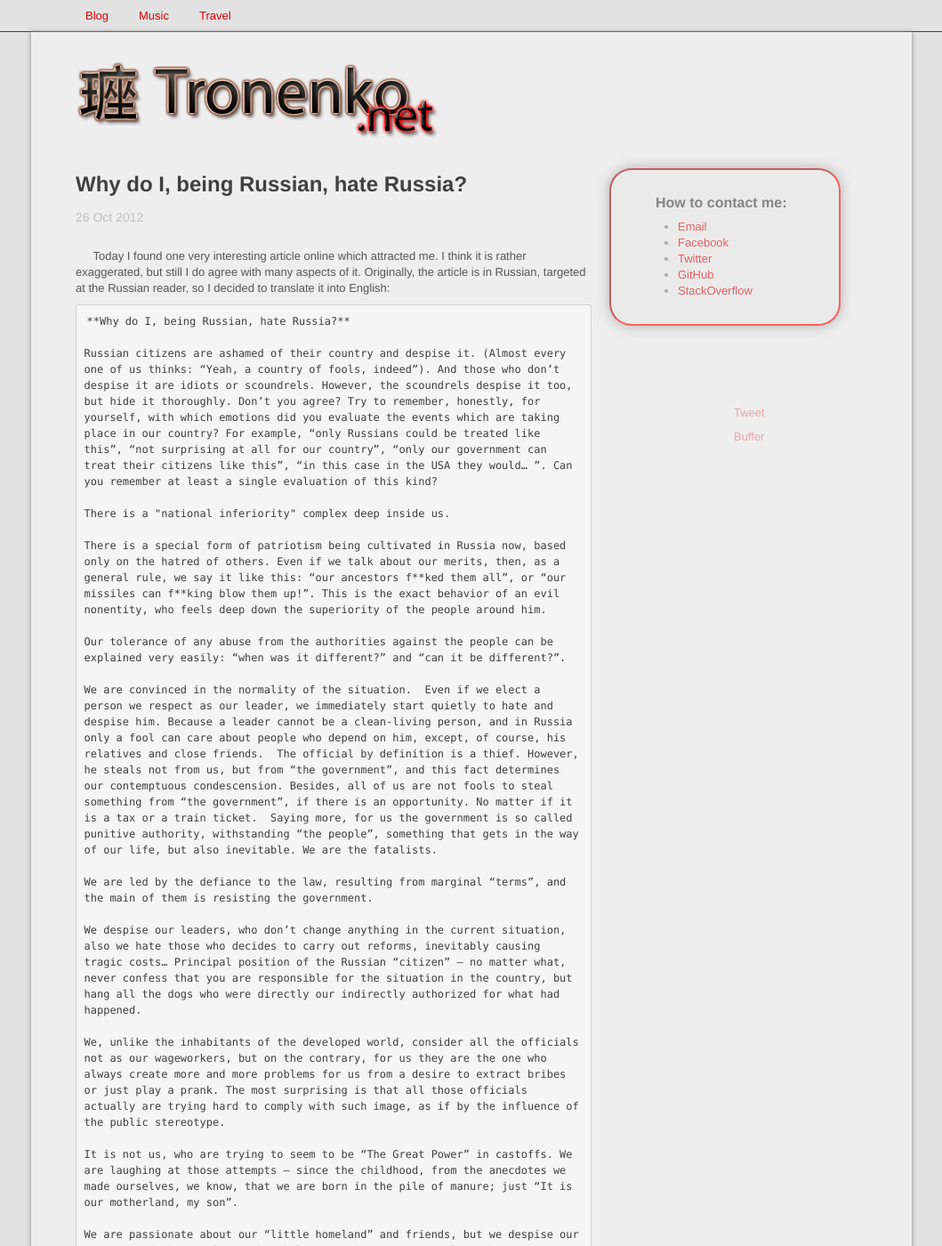
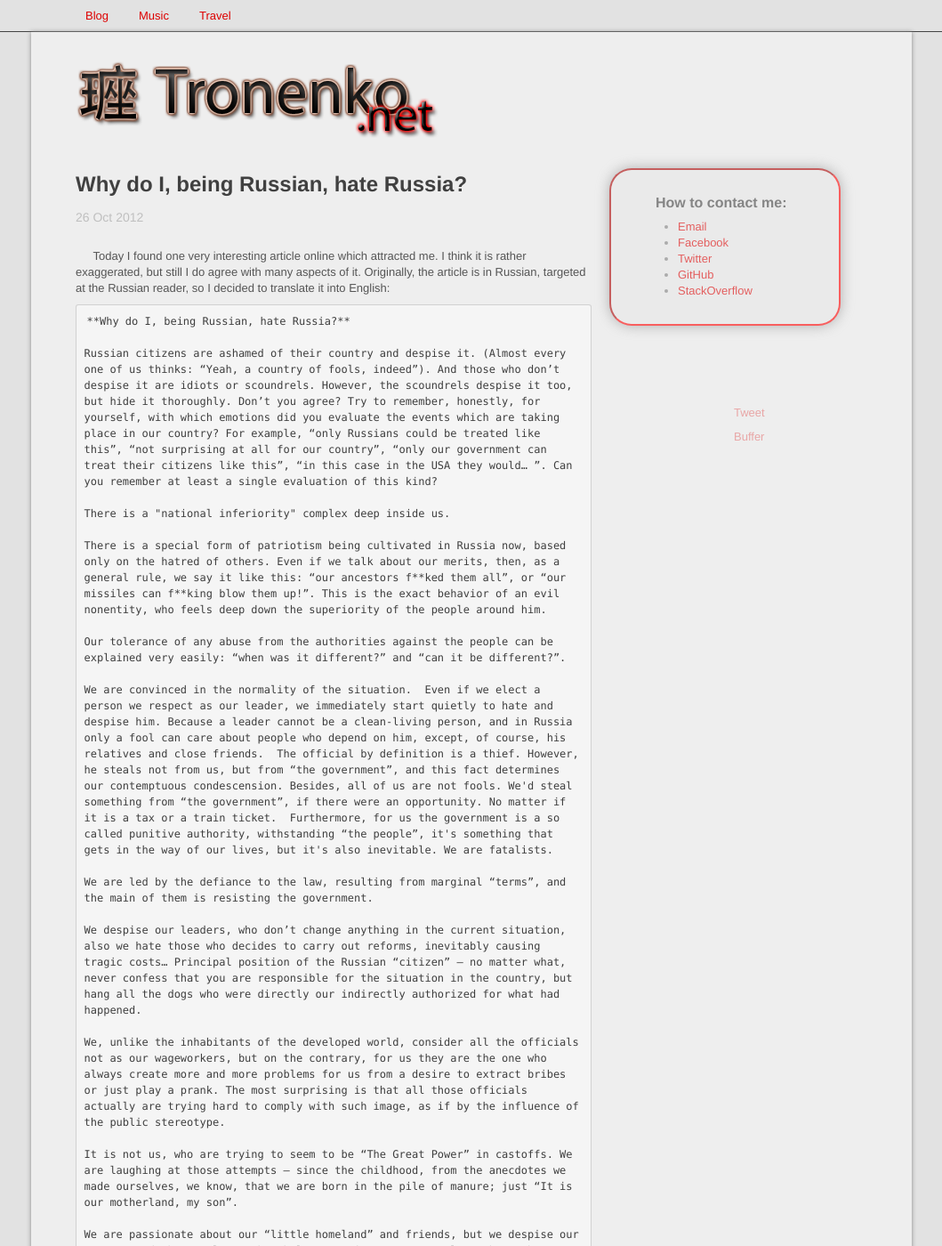
Before and after one commit to morphium/morphium.github.com, a Jekyll site: the page built from _posts/2012-10-26-why-do-i-hate-russia.markdown, in a window 1280 px wide and 1400 px high. Shown: the whole window at 89% size, without its empty margins (110-1169 px from the left). Built offline with Jekyll 4.4.1, drawn with Linux system fonts in a browser that asks for light colours; nearby versions of some CDN libraries; comment, search, counter and statistics services are not loaded; some of the changed text lies outside the part shown.

Commit message:
Why do I hate russia article edit 12

```diff
--- a/_posts/2012-10-26-why-do-i-hate-russia.markdown
+++ b/_posts/2012-10-26-why-do-i-hate-russia.markdown
@@ -16,7 +16,7 @@
 
 	Our tolerance of any abuse from the authorities against the people can be explained very easily: “when was it different?” and “can it be different?”.
 
-	We are convinced in the normality of the situation.  Even if we elect a person we respect as our leader, we immediately start quietly to hate and despise him. Because a leader cannot be a clean-living person, and in Russia only a fool can care about people who depend on him, except, of course, his relatives and close friends.  The official by definition is a thief. However, he steals not from us, but from “the government”, and this fact determines our contemptuous condescension. Besides, all of us are not fools to steal something from “the government”, if there is an opportunity. No matter if it is a tax or a train ticket.  Saying more, for us the government is so called punitive authority, withstanding “the people”, something that gets in the way of our life, but also inevitable. We are the fatalists.
+	We are convinced in the normality of the situation.  Even if we elect a person we respect as our leader, we immediately start quietly to hate and despise him. Because a leader cannot be a clean-living person, and in Russia only a fool can care about people who depend on him, except, of course, his relatives and close friends.  The official by definition is a thief. However, he steals not from us, but from “the government”, and this fact determines our contemptuous condescension. Besides, all of us are not fools. We'd steal something from “the government”, if there were an opportunity. No matter if it is a tax or a train ticket.  Furthermore, for us the government is a so called punitive authority, withstanding “the people”, it's something that gets in the way of our lives, but it's also inevitable. We are fatalists.
 
 	We are led by the defiance to the law, resulting from marginal “terms”, and the main of them is resisting the government.
 
```
